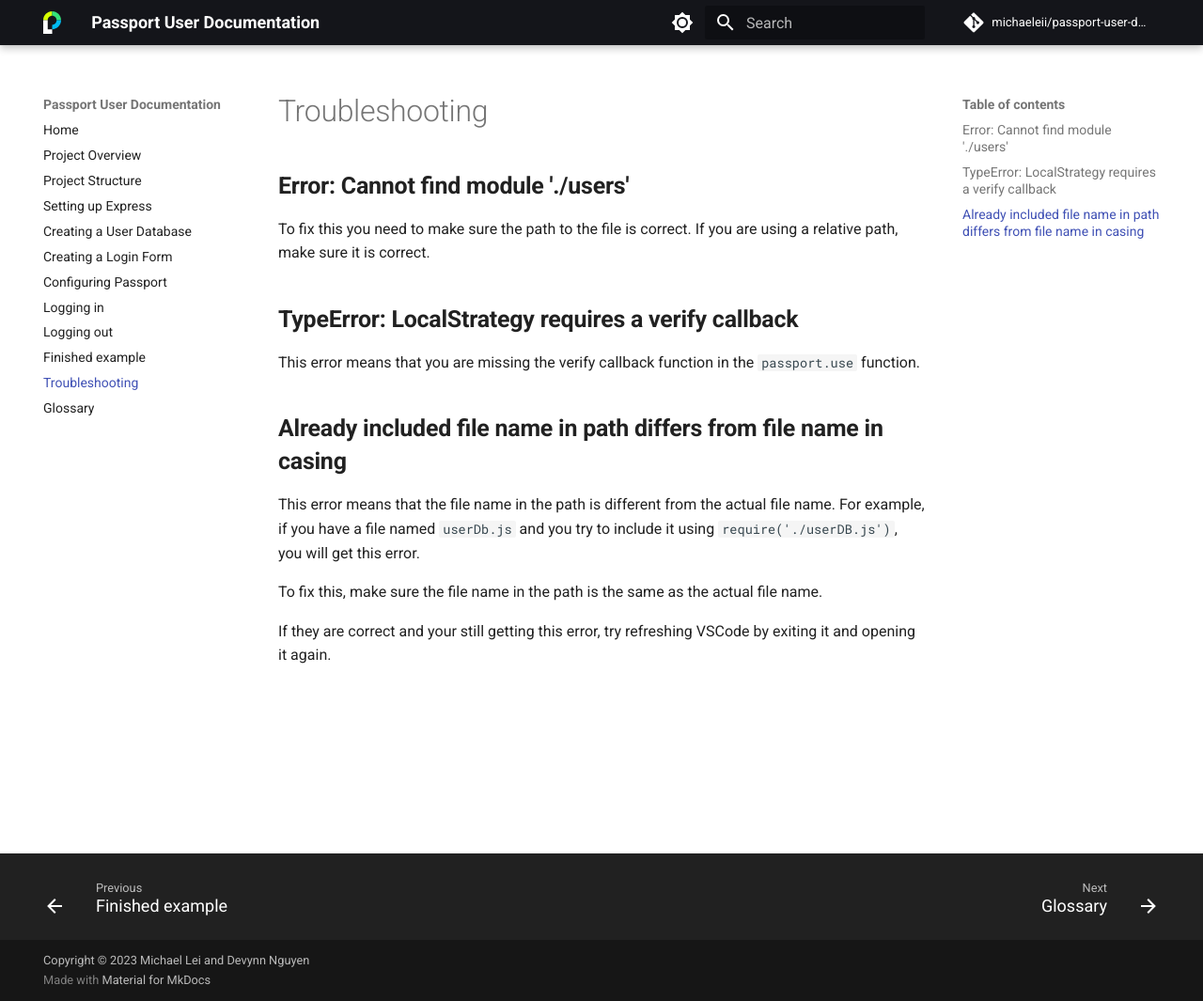
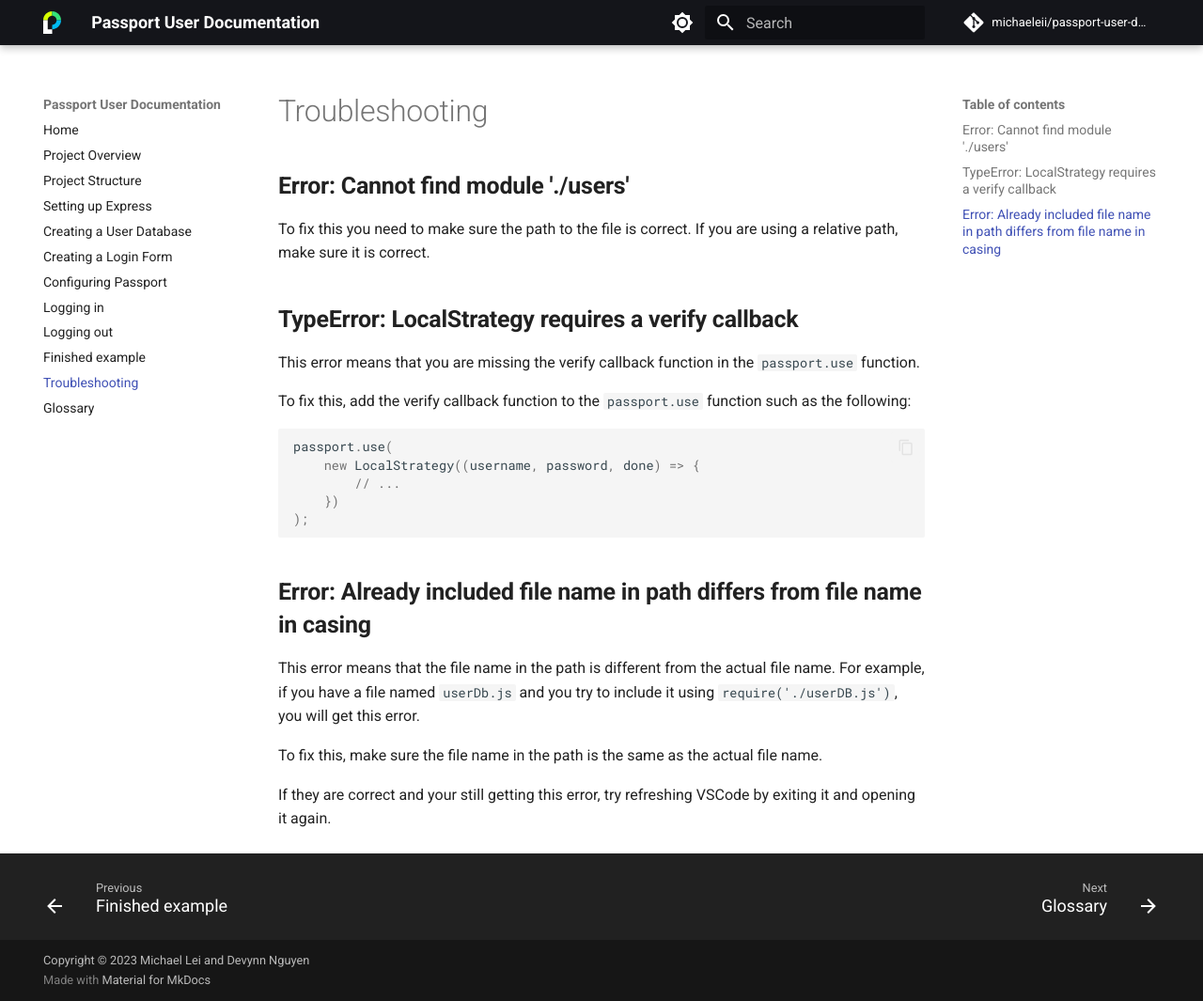
Before and after one commit to michaeleii/comm-documentation, an MkDocs documentation site: the page built from docs/pages/troubleshoot.md, in a window 1280 px wide and 1065 px high. Shown: the whole window at 94% size. Built offline with MkDocs 1.6.1 and Material for MkDocs 9.7.7, drawn with Linux system fonts in a browser that asks for light colours; comment, search, counter and statistics services are not loaded.

Commit message:
Fix troubleshooting errors

````diff
--- a/docs/pages/troubleshoot.md
+++ b/docs/pages/troubleshoot.md
@@ -6,7 +6,17 @@ To fix this you need to make sure the path to the file is correct. If you are us
 
 This error means that you are missing the verify callback function in the `passport.use` function.
 
-## **Already included file name in path differs from file name in casing**
+To fix this, add the verify callback function to the `passport.use` function such as the following:
+
+```js
+passport.use(
+	new LocalStrategy((username, password, done) => {
+		// ...
+	})
+);
+```
+
+## **Error: Already included file name in path differs from file name in casing**
 
 This error means that the file name in the path is different from the actual file name. For example, if you have a file named `userDb.js` and you try to include it using `require('./userDB.js')`, you will get this error.
 
````
